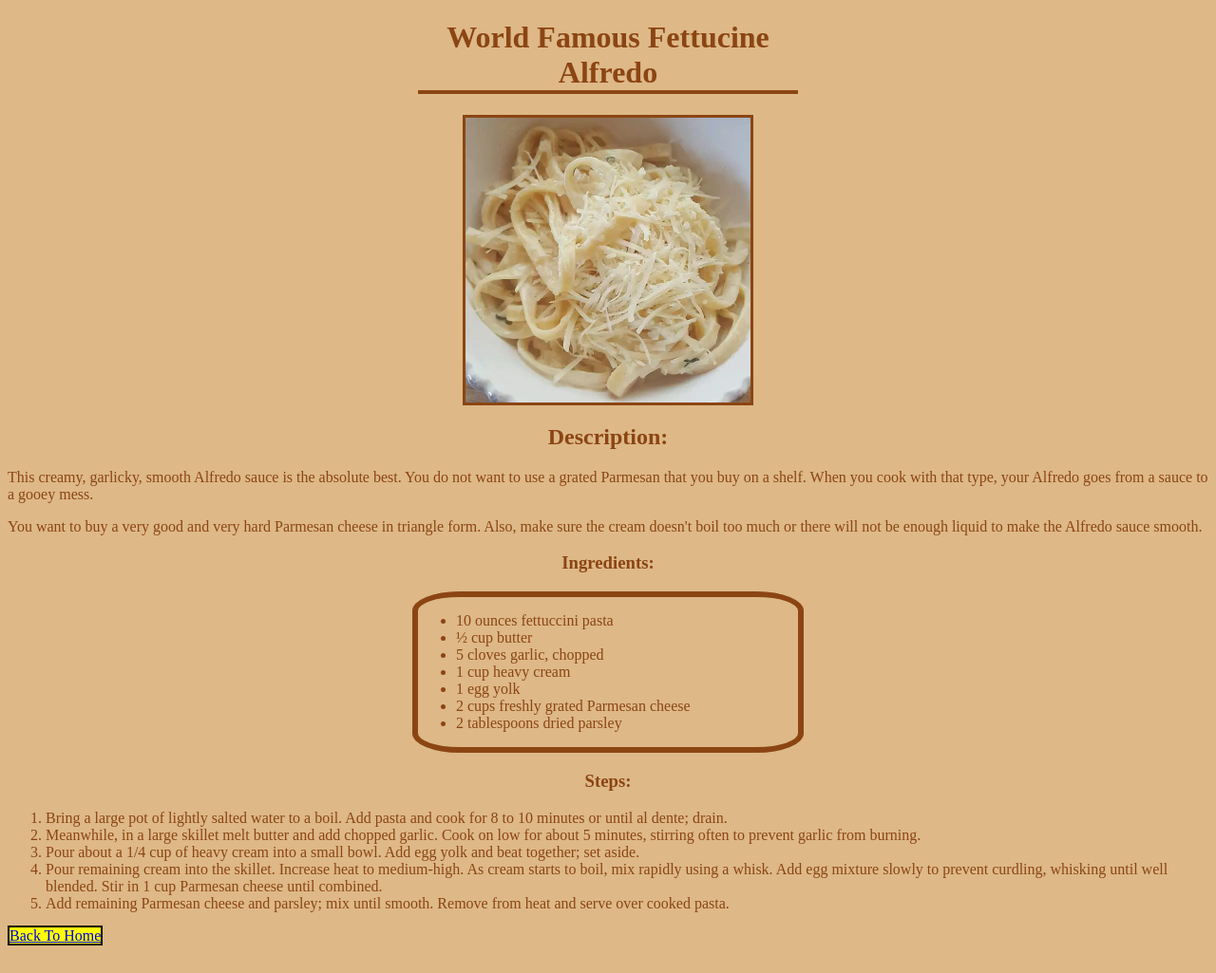
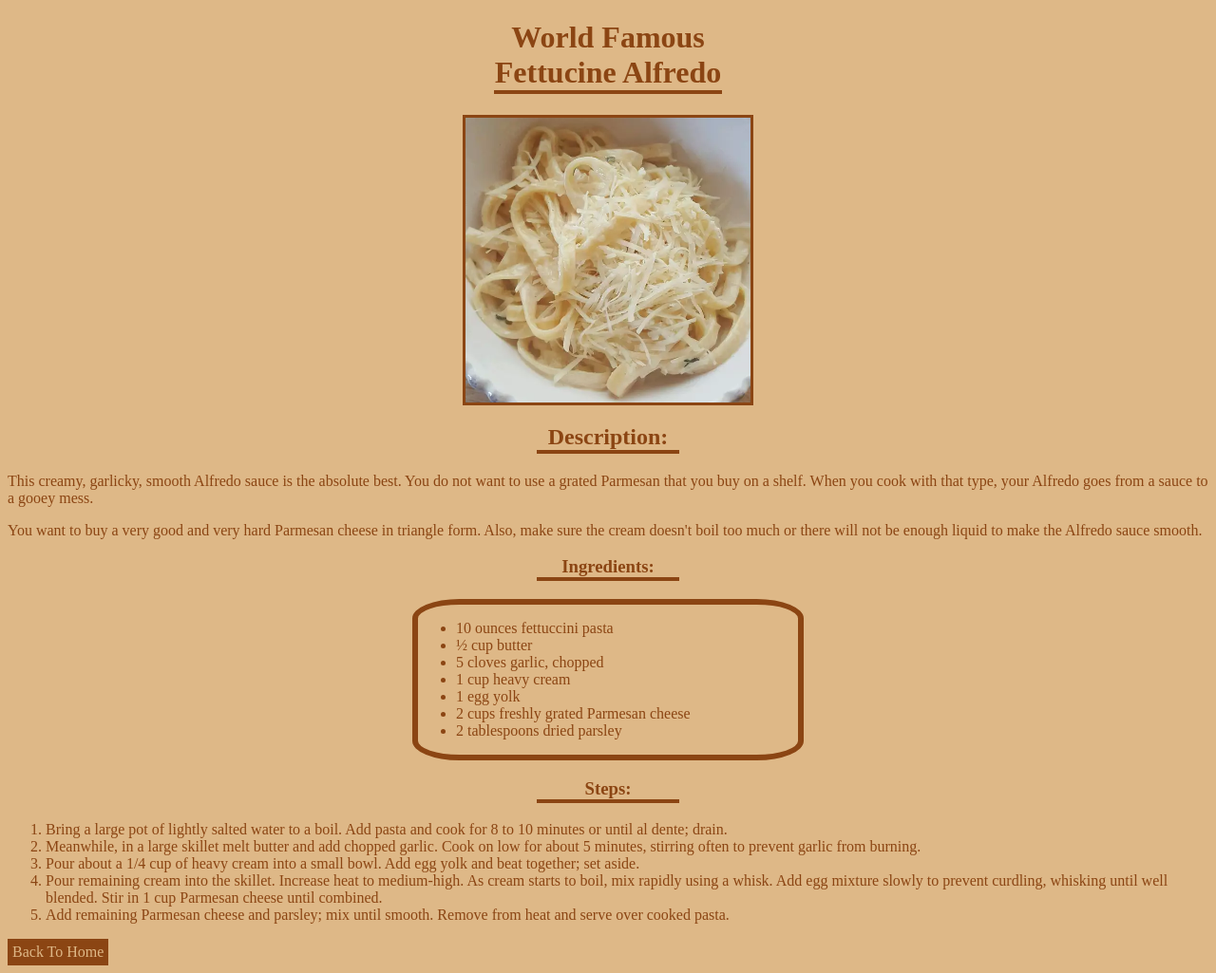
Before and after one commit to Warfire416/odin-recipes, a plain HTML site: page recipes/Alfredo.html in a window 1280 px wide. Shown: the whole page at 95% size. Before the commit the page ends 1003 px from the top, so only its background shows below. Drawn offline with Linux system fonts and the light colour scheme.

Commit message:
new changes to styles sheet for all pages

```diff
--- a/styles.css
+++ b/styles.css
@@ -5,7 +5,7 @@ body {
 h1 {
 text-align: center;
 border-bottom: 4px solid saddlebrown;
-max-width: 400px;
+max-width: 240px;
 min-width: 200px;
 margin-left: auto;
 margin-right: auto;
@@ -20,15 +20,19 @@ img {
     border: solid 3px saddlebrown;
     display: block;
 }
-.back-button {
-border: black 2px solid;
-background-color: yellow;
-}
+
 h2, h3 {
 display: block;
 margin-left: auto;
 margin-right: auto;
 text-align: center;
+text-align: center;
+    border-bottom: 4px solid saddlebrown;
+    max-width: 150px;
+    min-width: 130px;
+    margin-left: auto;
+    margin-right: auto;
+
 }
 .spacer{
     border: 6px solid saddlebrown;
@@ -41,3 +45,11 @@ text-align: center;
     margin-left: auto;
     margin-right: auto;
 }
+a:link, a:visited{
+    color: burlywood;
+    background-color: saddlebrown;
+    text-align: center;
+    text-decoration: none;
+    display: inline-block;
+    padding:5px 5px ;
+}
```
